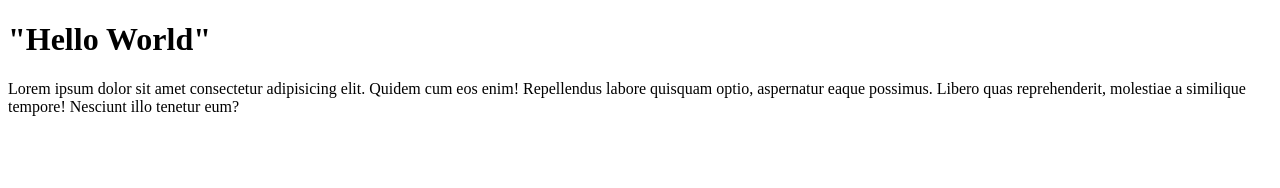
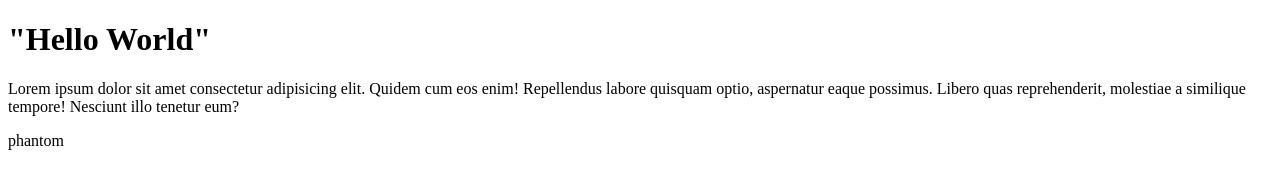
Before and after one commit to neo-zen/testBedu, a plain HTML site: page index.html in a window 1280 px wide. Drawn offline with Linux system fonts and the light colour scheme.

Commit message:
intento de commit

```diff
--- a/index.html
+++ b/index.html
@@ -9,5 +9,6 @@
 <body>
     <h1>"Hello World"</h1>
     <p>Lorem ipsum dolor sit amet consectetur adipisicing elit. Quidem cum eos enim! Repellendus labore quisquam optio, aspernatur eaque possimus. Libero quas reprehenderit, molestiae a similique tempore! Nesciunt illo tenetur eum?</p>
+    <p>phantom</p>
 </body>
 </html>
```
